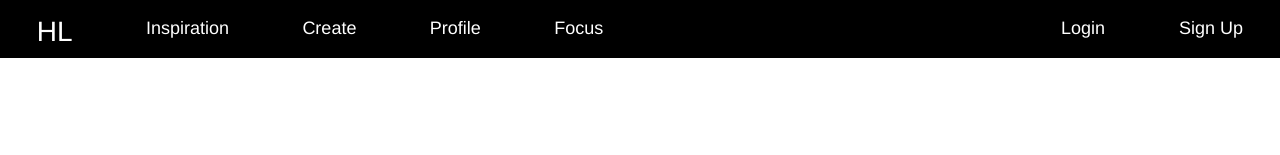
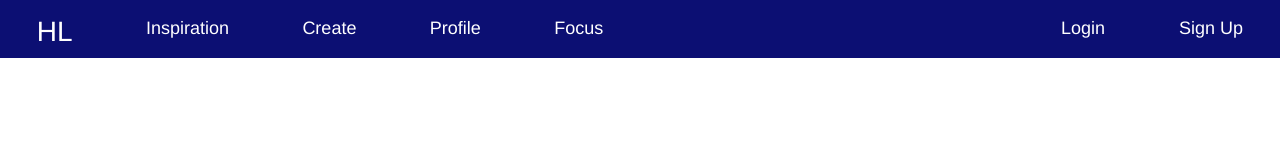
Before and after one commit to ylopez25/hobby_lobby, a React (Create React App) app: page / in a window 1280 px wide. Shown: the top 155 px of the page. Built offline with nearby package versions, Linux system fonts and the light colour scheme; no server answers.

Commit message:
blue nav

```diff
--- a/src/components/Navbar.css
+++ b/src/components/Navbar.css
@@ -4,9 +4,8 @@
   align-items: center;
   font-size: large;
   font-weight: 450;
-  /* margin-bottom: 20px; */
   padding-top: 15px;
-  background-color: black;
+  background-color: rgb(12, 15, 115);
   color:white;
 }
 .nav_left {
@@ -20,6 +19,3 @@
   justify-content: space-around;
   width: 20%;
 }
-Link {
-  text-decoration: none;
-}
```
